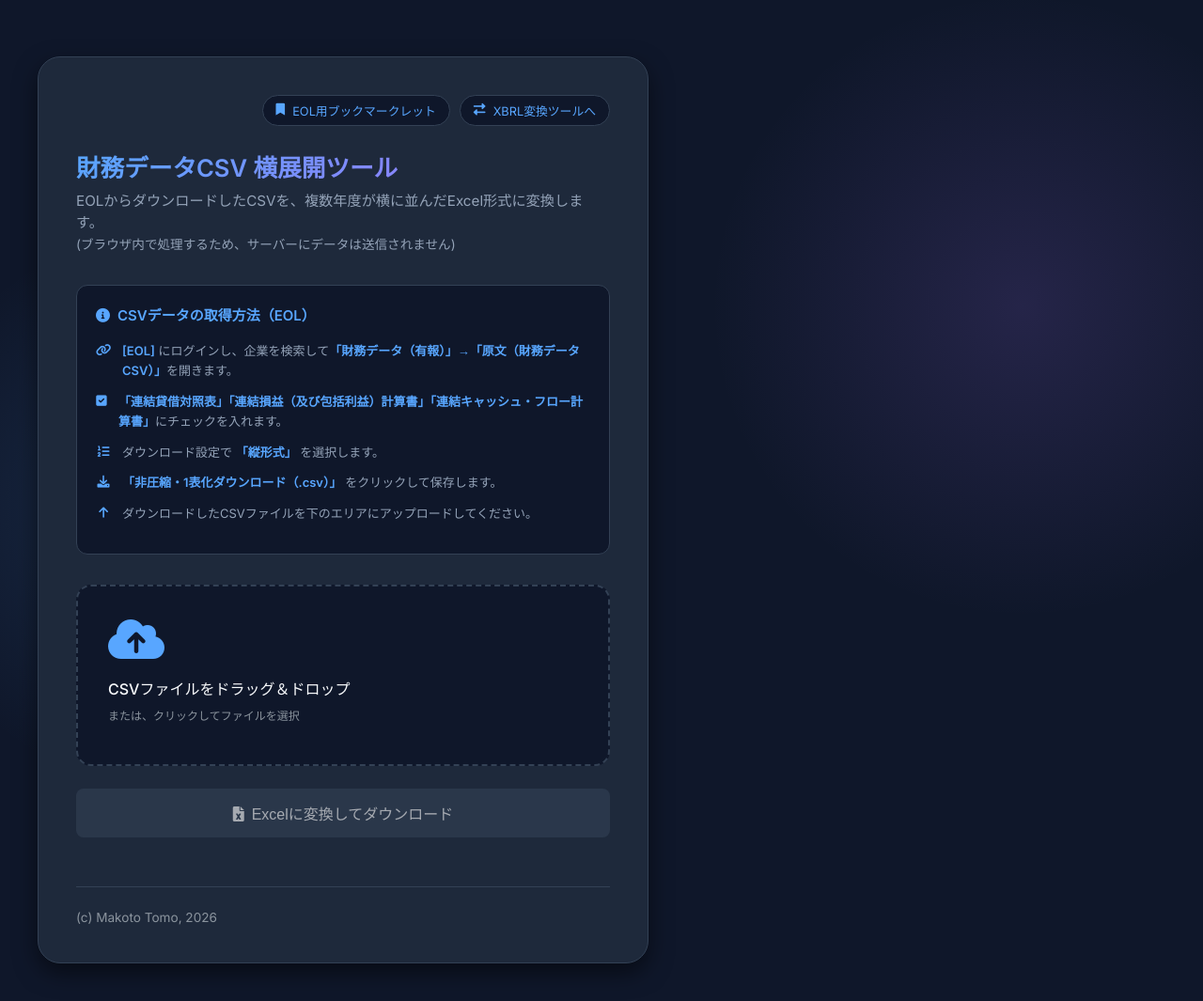
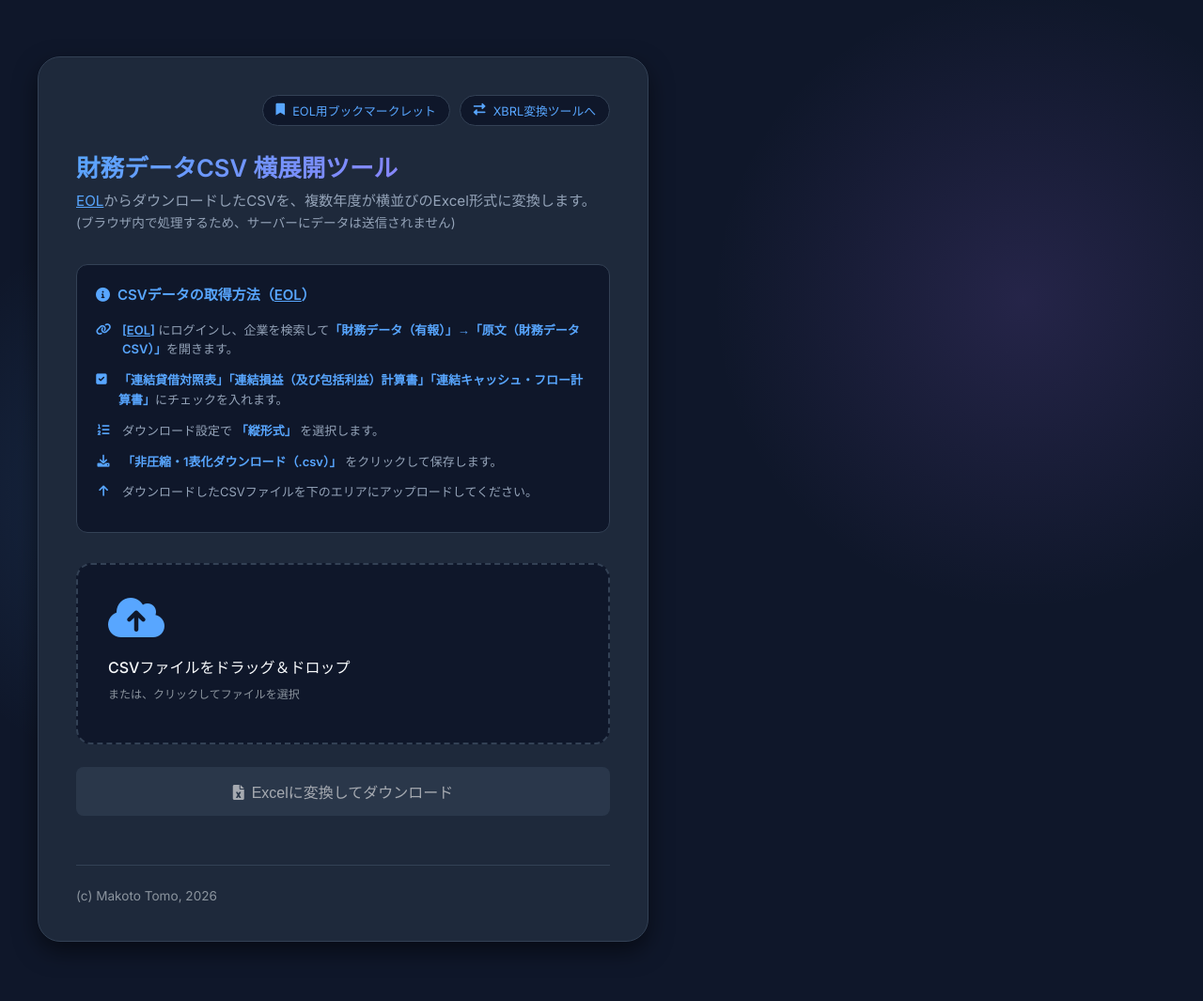
Before and after one commit to tomoreal/office-tools, a Flask app: page /csv_converter.html in a window 1280 px wide. Shown: the top 1065 px of the page at 94% size. After the commit the page ends 1010 px from the top, so only its background shows below. Run offline with Flask 3, Linux system fonts and the light colour scheme; some libraries are stand-ins or nearby versions.

Commit message:
EOLへのリンクを追加。

```diff
--- a/templates/csv_converter.html
+++ b/templates/csv_converter.html
@@ -151,19 +151,19 @@
 
             <h1>財務データCSV 横展開ツール</h1>
             <p style="color: var(--text-muted); font-size: 0.95rem; margin-bottom: 2rem; line-height: 1.5;">
-                EOLからダウンロードしたCSVを、複数年度が横に並んだExcel形式に変換します。<br>
+                <a href="https://ssl.eoldb.jp/EolDb/UserLogin.php" target="_blank" style="color: var(--accent); text-decoration: underline;">EOL</a>からダウンロードしたCSVを、複数年度が横並びのExcel形式に変換します。<br>
                 <span style="font-size: 0.85rem;">(ブラウザ内で処理するため、サーバーにデータは送信されません)</span>
             </p>
 
             <!-- Instructions Section -->
             <div class="instruction-box">
                 <p style="margin-bottom: 15px; font-weight: 600; color: var(--accent); font-size: 15px;">
-                    <i class="fas fa-info-circle" style="margin-right: 8px;"></i>CSVデータの取得方法（EOL）
+                    <i class="fas fa-info-circle" style="margin-right: 8px;"></i>CSVデータの取得方法（<a href="https://ssl.eoldb.jp/EolDb/UserLogin.php" target="_blank" style="color: var(--accent); text-decoration: underline;">EOL</a>）
                 </p>
 
                 <div class="instruction-step">
                     <i class="fas fa-link"></i>
-                    <div><b>[EOL]</b> にログインし、企業を検索して<b>「財務データ（有報）」→「原文（財務データCSV）」</b>を開きます。</div>
+                    <div><b>[<a href="https://ssl.eoldb.jp/EolDb/UserLogin.php" target="_blank" style="color: var(--accent); text-decoration: underline;">EOL</a>]</b> にログインし、企業を検索して<b>「財務データ（有報）」→「原文（財務データCSV）」</b>を開きます。</div>
                 </div>
 
                 <div class="instruction-step">
```
